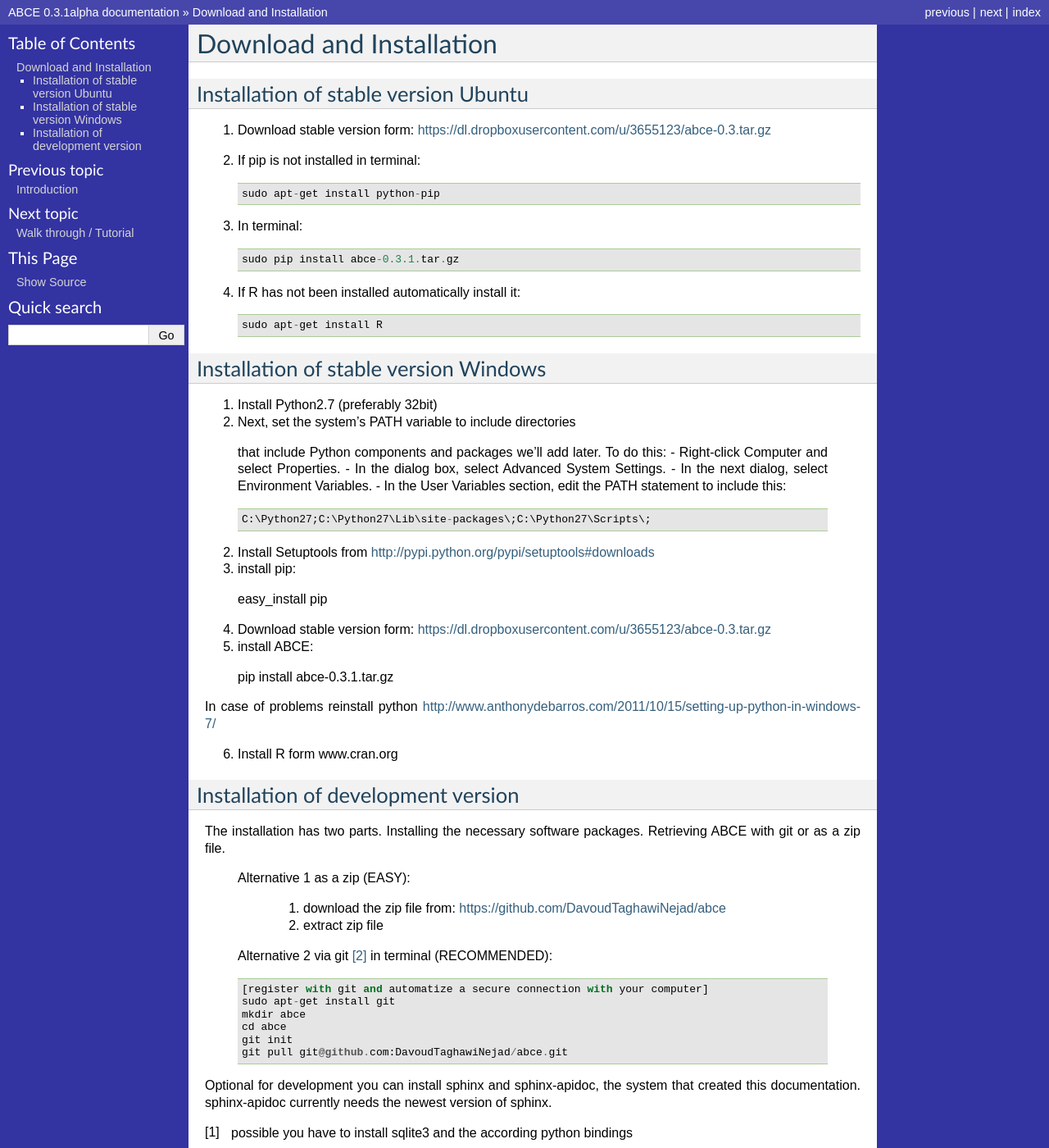
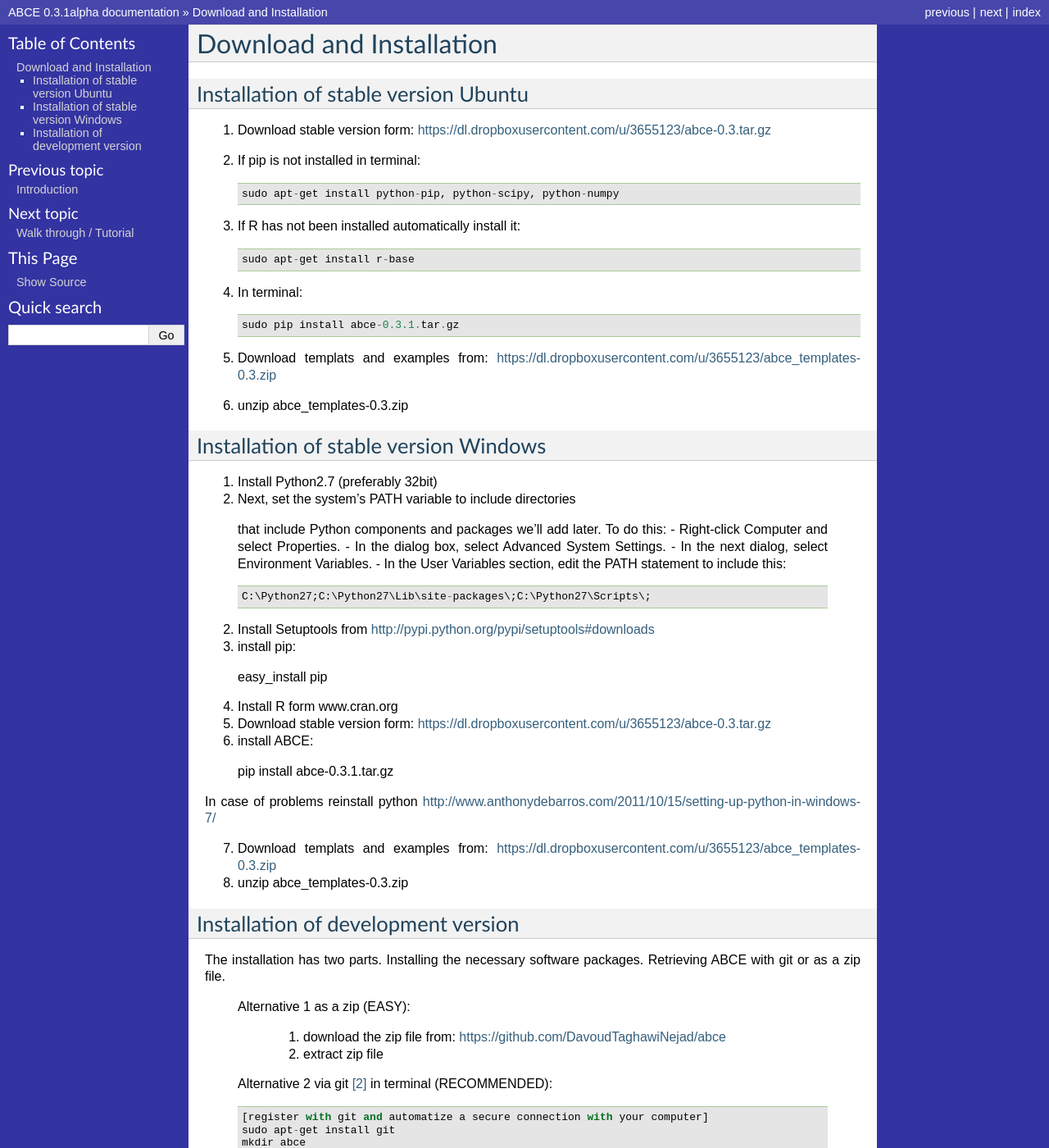
Before and after one commit to AB-CE/abce, a Sphinx documentation site: the page built from doc/installation.rst, in a window 1280 px wide and 1400 px high. Shown: the whole window at 82% size. Built offline with Sphinx 7.4.7, drawn with Linux system fonts in a browser that asks for light colours.

Commit message:
installation via dropbox

```diff
--- a/doc/installation.rst
+++ b/doc/installation.rst
@@ -9,15 +9,20 @@
 1. Download stable version form:  https://dl.dropboxusercontent.com/u/3655123/abce-0.3.tar.gz
 2. If pip is not installed in terminal::
 
-    sudo apt-get install python-pip
+    sudo apt-get install python-pip, python-scipy, python-numpy
 
-3. In terminal::
+3. If R has not been installed automatically install it::
+
+    sudo apt-get install r-base
+
+4. In terminal::
 
     sudo pip install abce-0.3.1.tar.gz
 
-4. If R has not been installed automatically install it::
+5. Download templats and examples from: https://dl.dropboxusercontent.com/u/3655123/abce_templates-0.3.zip
 
-    sudo apt-get install R
+6. unzip abce_templates-0.3.zip
+
 
 
 
@@ -42,15 +47,25 @@
 
   easy_install pip
 
-4. Download stable version form:  https://dl.dropboxusercontent.com/u/3655123/abce-0.3.tar.gz
-5. install ABCE::
+4. Install R form www.cran.org
+
+5. Download stable version form:  https://dl.dropboxusercontent.com/u/3655123/abce-0.3.tar.gz
+
+6. install ABCE::
 
   pip install abce-0.3.1.tar.gz
 
 In case of problems reinstall python
 http://www.anthonydebarros.com/2011/10/15/setting-up-python-in-windows-7/
 
-6. Install R form www.cran.org
+
+
+7. Download templats and examples from: https://dl.dropboxusercontent.com/u/3655123/abce_templates-0.3.zip
+
+8. unzip abce_templates-0.3.zip
+
+
+
 
 
 Installation of development version
```
Also changed, not shown: 1 other file.
